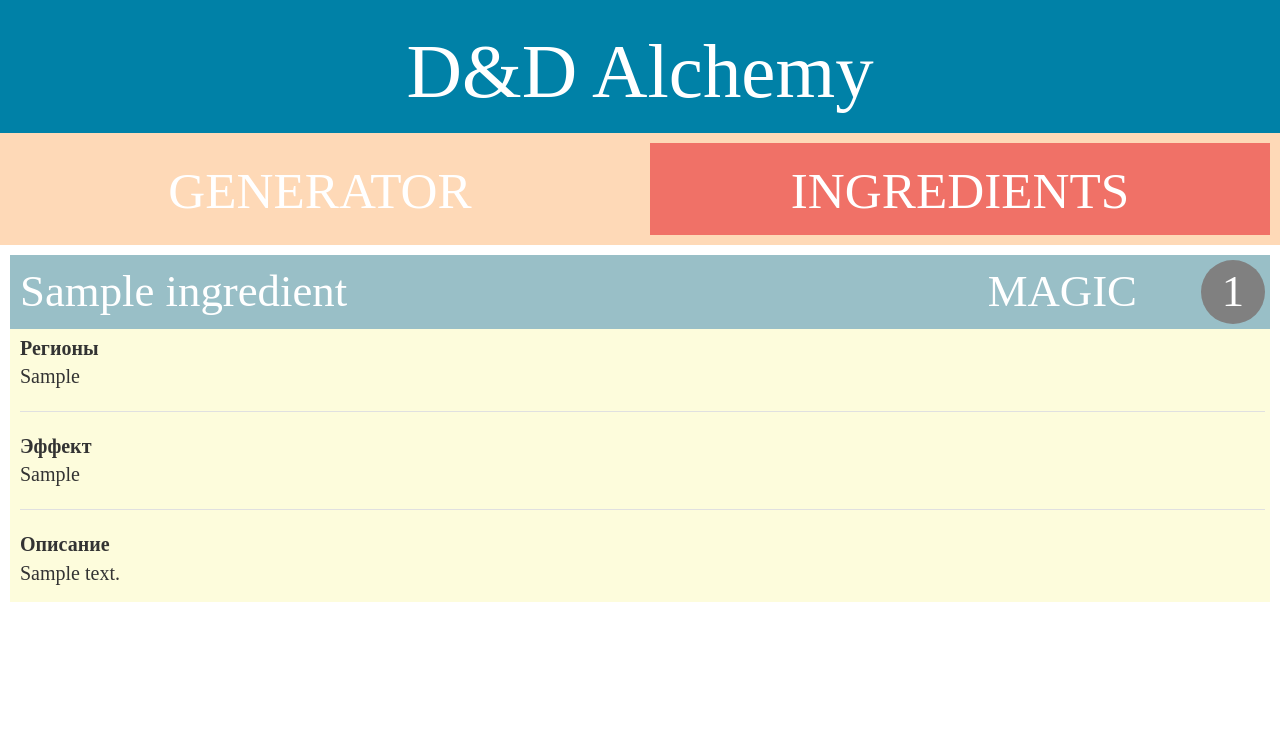
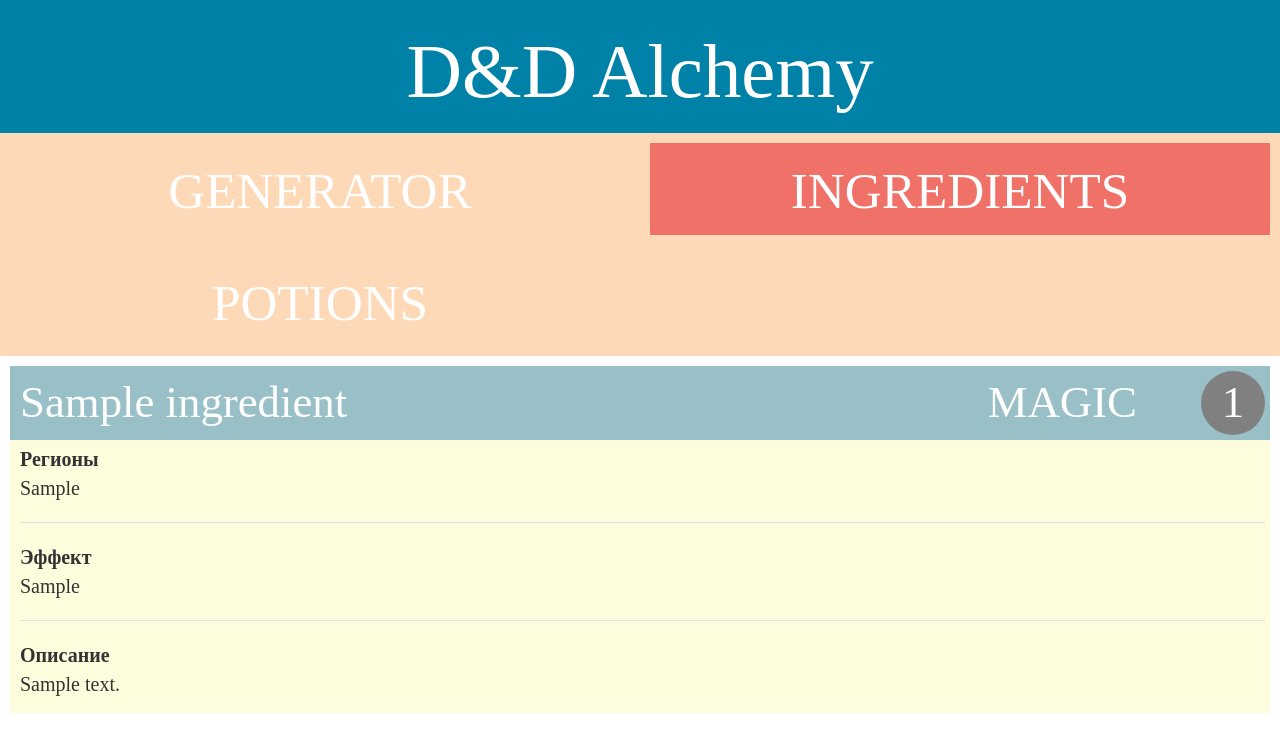
Before and after one commit to Ingubaru/dndAlchemy, a Django app: page /ingredient/1/ in a window 1280 px wide. Shown: the top 752 px of the page. Run offline with Django 3.2, Linux system fonts and the light colour scheme; tables that the repository leaves empty hold one stand-in row (values such as "Sample post"); some libraries are stand-ins or nearby versions.

Commit message:
Add potion tab

```diff
--- a/herbalism/admin.py
+++ b/herbalism/admin.py
@@ -1,4 +1,5 @@
 from django.contrib import admin
-from .models import Ingredient
+from .models import Ingredient, Potion
 
 admin.site.register(Ingredient)
+admin.site.register(Potion)
--- a/herbalism/models.py
+++ b/herbalism/models.py
@@ -13,3 +13,14 @@ class Ingredient(models.Model):
 
 	def __str__(self):
 		return self.name
+
+
+class Potion(models.Model):
+
+	name = models.CharField(max_length=50)
+	rarity = models.IntegerField(default=0)
+	effect = models.TextField(default='')
+	description = models.TextField(default='')
+
+	def __str__(self):
+		return self.name
--- a/herbalism/static/css/herbalism.css
+++ b/herbalism/static/css/herbalism.css
@@ -1,6 +1,3 @@
-/*------------------------------------------------------
-	COMMON
-------------------------------------------------------*/
 h1, h2, h3, h4 {
 	font-family: 'Lobster';
 }
@@ -23,7 +20,7 @@ h1, h2, h3, h4 {
 .menu-header {
 	background-color: #FED9B7;
 	display: flex;
-	flex-wrap: nowrap;
+	flex-wrap: wrap;
 }
 
 .menu-header h2, .menu-header h2 a, .menu-header h2 a:visited, .menu-header h2 a:active {
@@ -34,25 +31,17 @@ h1, h2, h3, h4 {
 }
 
 .menu-tab {
-	margin: 10px;
+	border: 10px solid #FED9B7;
 	padding: 0px 5px 5px 5px;
 	width: 50%;
 	text-align: center;
 }
 
 .content {
-	margin: 0 0 0 0;
+	margin: 10px 10px 10px 10px;
 }
 
-
-/*------------------------------------------------------
-	INGREDIENT LIST
-------------------------------------------------------*/
-.ingredient-list {
-	margin: 10px 10px 0px 10px;
-}
-
-.ingredient-rarity {
+#rarity {
 	text-align: center;
 	width: 5vw;
 	height: 5vw;
@@ -65,16 +54,12 @@ h1, h2, h3, h4 {
 	margin-bottom: 10px;
 }
 
-
-/*------------------------------------------------------
-	INGREDIENT DETAILED
-------------------------------------------------------*/
 .card {
 	margin-bottom: 10px;
 	width: 100%;
 }
 
-.ingredient-name a{
+#name a{
 	color: white;
 }
 
@@ -104,11 +89,6 @@ h1, h2, h3, h4 {
 	border-color: #E0E0E0;
 }
 
-
-/*------------------------------------------------------
-	GENERATOR
-------------------------------------------------------*/
-
 .generator-menu {
 	display: flex;
 	flex-wrap: wrap;
--- a/herbalism/templates/herbalism/base.html
+++ b/herbalism/templates/herbalism/base.html
@@ -13,9 +13,7 @@
 	<div class="page-header">
 		<h1><a href="/">D&D Alchemy</a></h1>
 	</div>
-	<div class="content">
-		{% block content %}
-		{% endblock %}
-	</div>
+	{% block content %}
+	{% endblock %}
 </body>
 </html>
--- a/herbalism/templates/herbalism/generator_menu.html
+++ b/herbalism/templates/herbalism/generator_menu.html
@@ -4,6 +4,7 @@
 	<div class="menu-header">
 		<div class="menu-tab" style="background-color: #F07167"><h2><a href="{% url 'generator_menu' %}">GENERATOR</a></h2></div>
 		<div class="menu-tab"><h2><a href="{% url 'ingredient_list' %}">INGREDIENTS</a></h2></div>
+		<div class="menu-tab" ><h2><a href="{% url 'potion_list' %}">POTIONS</a></h2></div>
 	</div>
 	<div class="generator-menu">
 		<div class="generator-menu-item"><a href="{% url 'generator_result' region=0  %}">Повсеместные</a></div>
--- a/herbalism/templates/herbalism/ingredient_detail.html
+++ b/herbalism/templates/herbalism/ingredient_detail.html
@@ -4,12 +4,13 @@
 	<div class="menu-header">
 		<div class="menu-tab" ><h2><a href="{% url 'generator_menu' %}">GENERATOR</a></h2></div>
 		<div class="menu-tab" style="background-color: #F07167"><h2><a href="{% url 'ingredient_list' %}">INGREDIENTS</a></h2></div>
+		<div class="menu-tab" ><h2><a href="{% url 'potion_list' %}">POTIONS</a></h2></div>
 	</div>
-	<div class="ingredient-list">
+	<div class="content">
 		<div class="card">
 			<div class="card-header">
 				<!-- Name of ingredient -->
-				<div class="ingredient-name"><a href="{% url 'ingredient_list' %}">{{ ingredient.name }}</a></div>
+				<div id="name"><a href="{% url 'ingredient_list' %}">{{ ingredient.name }}</a></div>
 
 				<!-- Name of ingredient -->
 				{% if ingredient.isMagic %}
@@ -19,13 +20,13 @@
 				{% endif %}
 
 				{% if ingredient.rarity == "1" %}
-					<div class="ingredient-rarity" style="background-color: #8AFF80">{{ ingredient.difficult }} </div>
+					<div id="rarity" style="background-color: #7CE573">{{ ingredient.difficult }} </div>
 				{% elif ingredient.rarity == "2" %}
-					<div class="ingredient-rarity" style="background-color: #80B5FF">{{ ingredient.difficult }} </div>
+					<div id="rarity" style="background-color: #80B5FF">{{ ingredient.difficult }} </div>
 				{% elif ingredient.rarity == "3" %}
-					<div class="ingredient-rarity" style="background-color: #FF8080">{{ ingredient.difficult }} </div>
+					<div id="rarity" style="background-color: #FF8080">{{ ingredient.difficult }} </div>
 				{% else %}
-					<div class="ingredient-rarity" style="background-color: #808080">{{ ingredient.difficult }} </div>
+					<div id="rarity" style="background-color: #808080">{{ ingredient.difficult }} </div>
 				{% endif %}
 			</div>
 			<div id="description">
--- a/herbalism/urls.py
+++ b/herbalism/urls.py
@@ -7,4 +7,6 @@ urlpatterns = [
 	re_path(r'^generator_result/(?P<region>[0-9]+)/$', views.generator_result, name='generator_result'),
 	path('ingredient_list', views.ingredient_list, name='ingredient_list'),
 	re_path(r'^ingredient/(?P<pk>[0-9]+)/$', views.ingredient_detail, name="ingredient_detail"),
+	path('potion_list', views.potion_list, name='potion_list'),
+	re_path(r'^potion/(?P<pk>[0-9]+)/$', views.potion_detail, name="potion_detail"),
 ]
--- a/herbalism/views.py
+++ b/herbalism/views.py
@@ -1,6 +1,6 @@
 from django.shortcuts import render, get_object_or_404
 from django.db.models import Q
-from .models import Ingredient
+from .models import Ingredient, Potion
 from .generator import getIngredients
 
 
@@ -25,3 +25,14 @@ def generator_result(request, region):
 	for i in ingredientsList:
 		ingredients.append(Ingredient.objects.filter(name__contains=i))
 	return render(request, 'herbalism/generator_result.html', {'ingredients': ingredients})
+
+
+def potion_list(request):
+	potions = Potion.objects.all().order_by('name')
+	print(potions)
+	return render(request, 'herbalism/potion_list.html', {'potions': potions})
+
+
+def potion_detail(request, pk):
+	potion = get_object_or_404(Potion, pk=pk)
+	return render(request, 'herbalism/potion_detail.html', {'potion': potion})
```
Also changed, not shown: herbalism/templates/herbalism/generator_result.html (+7 -6 lines), herbalism/templates/herbalism/ingredient_list.html (+7 -6 lines), herbalism/templates/herbalism/potion_list.html (added, +29 -0 lines), herbalism/migrations/0008_auto_20220310_1743.py (added), herbalism/migrations/0009_rename_poison_potion.py (added).
